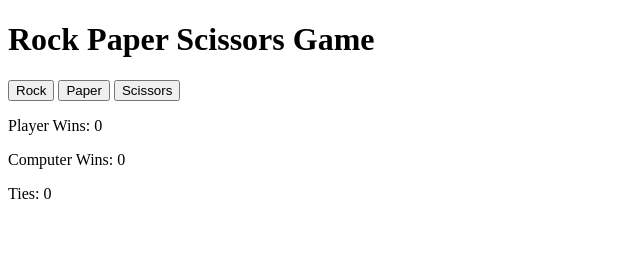
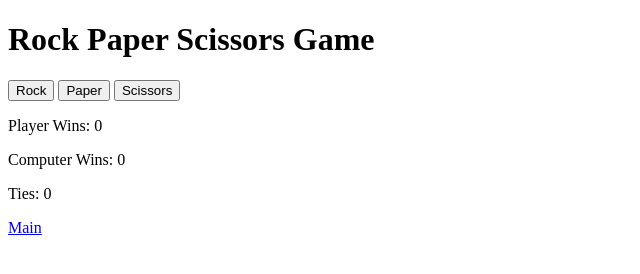
Before and after one commit to kyuhwan720/kyuhwan720.github.io, a plain HTML site: page rockpaperscissors.html in a window 1280 px wide. Shown: the full height of the page, 0-640 px from the left. Drawn offline with Linux system fonts and the light colour scheme.

Commit message:
added button to go back to index.html/main page

```diff
--- a/rockpaperscissors.html
+++ b/rockpaperscissors.html
@@ -25,5 +25,7 @@
 
     <script src="rockpaperscissors.js"></script>
 
+    <a href="index.html" class="nav-link">Main</a>
+
 </body>
 </html>
```
